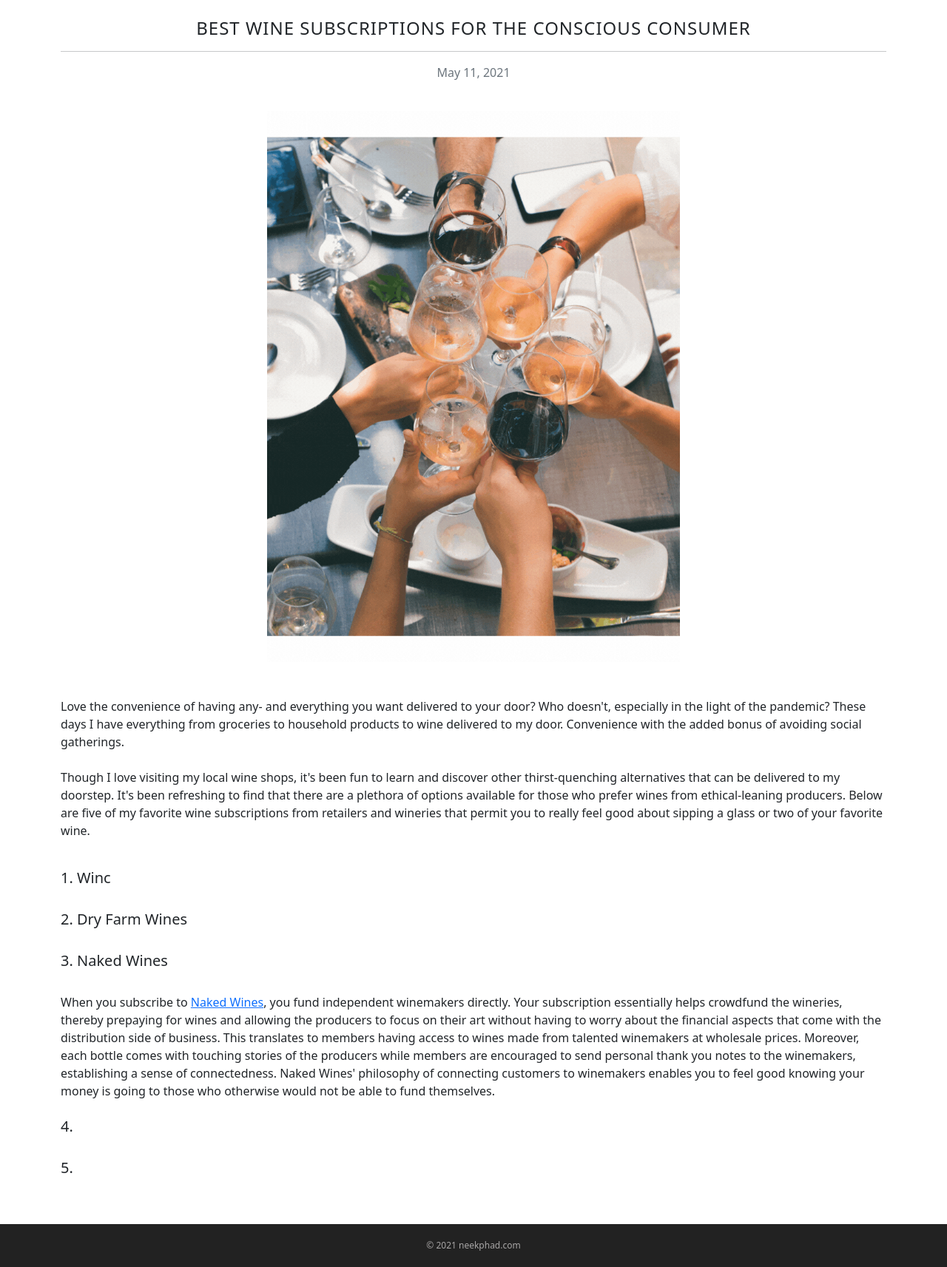
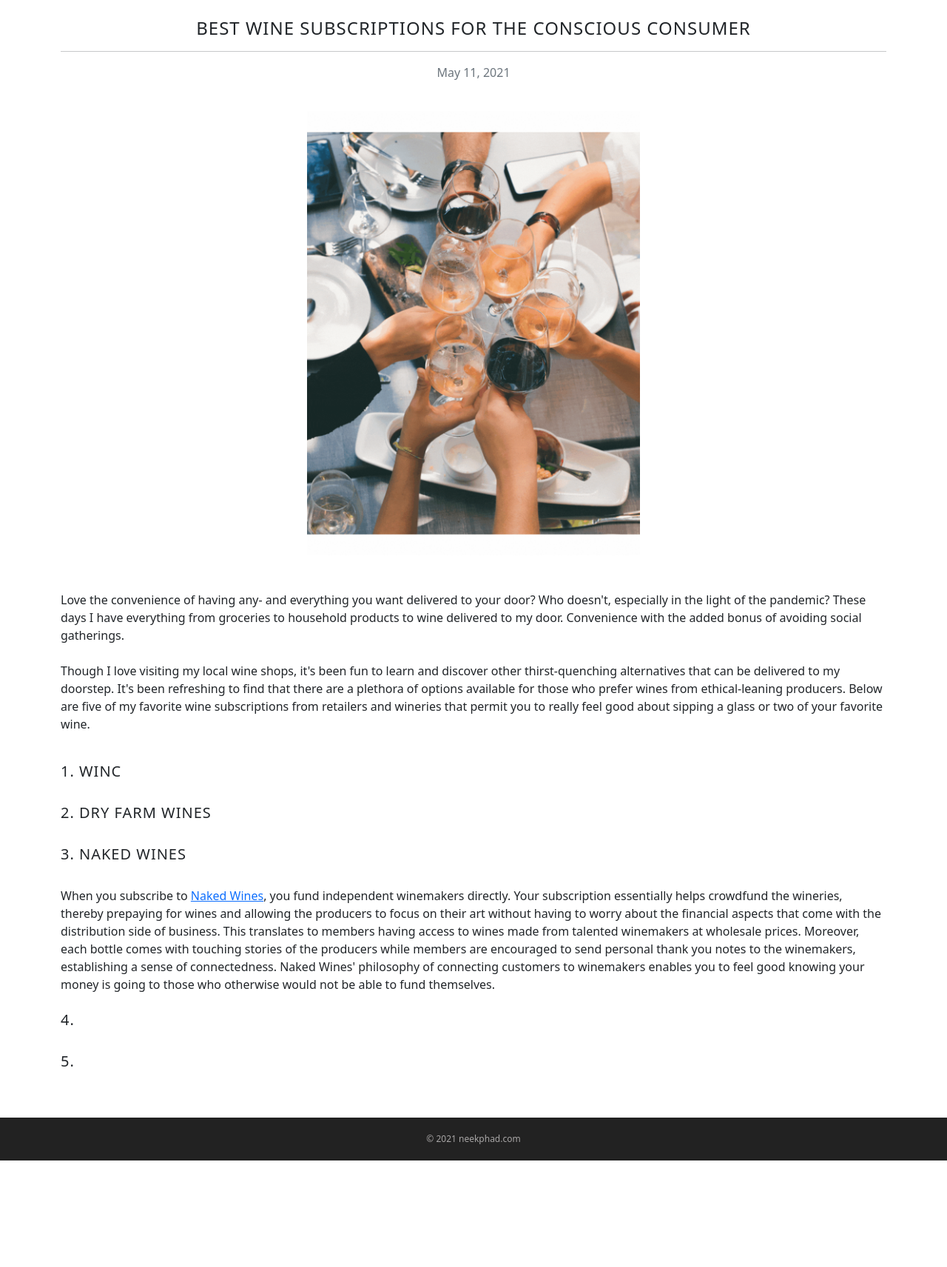
Before and after one commit to Kphad20/Personal_Website, a Django app: a page that uses website/templates/base.html in a window 1280 px wide. Shown: the part 79-1792 px from the top of the page at 74% size. After the commit the page ends 1648 px from the top, so only its background shows below. Run offline with Django 3.2, Linux system fonts and the light colour scheme; data comes from the database, SQL or seed files in the repository; both versions use the stored data as it was after the commit.

Commit message:
Added some blog posts

```diff
--- a/website/static/styles.css
+++ b/website/static/styles.css
@@ -87,6 +87,17 @@
     letter-spacing: 1px;
     text-transform: uppercase;
     font-weight: 400;
+}
+
+.blog-detail h5 {
+    letter-spacing: 1px;
+    text-transform: uppercase;
+    font-weight: 400;
+}
+
+.blog-detail img {
+    width: 450px;
+    height: auto;
 }
 
 .blog-detail-image {
```
Also changed, not shown: db.sqlite3.
